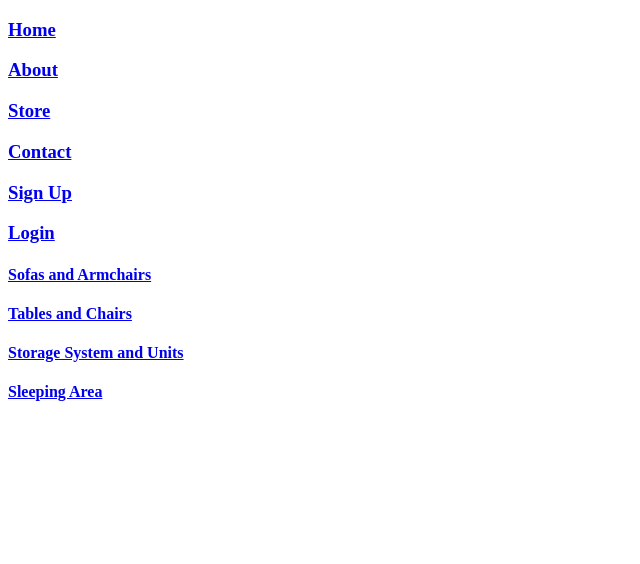
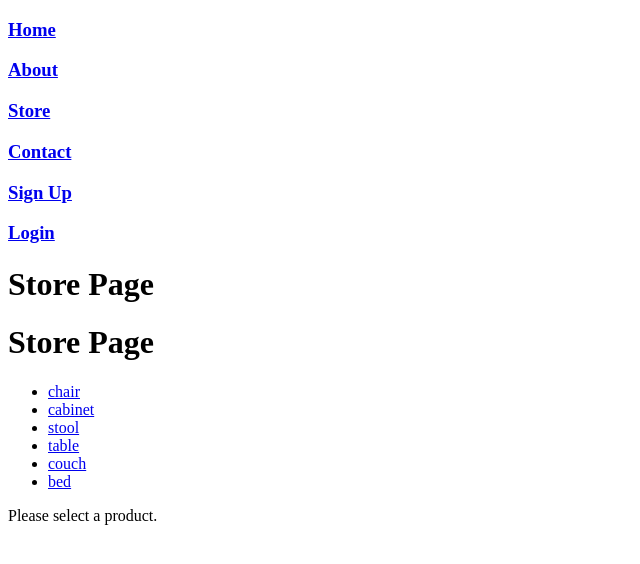
Before and after one commit to Jaden51/furnify, a React (Create React App) app in the folder client/: page /store in a window 1280 px wide. Shown: the top 564 px of the page, without its empty margins (0-640 px from the left). Built offline with nearby package versions, Linux system fonts and the light colour scheme; no server answers.

Commit message:
Finished basic app, ready for styling

```diff
--- a/client/src/components/NavBar.js
+++ b/client/src/components/NavBar.js
@@ -13,6 +13,7 @@ import Contact from '../containers/Contact';
 import SignUp from '../components/SignUp';
 import Login from '../components/Login';
 import ProductUpload from './ProductUpload/ProductUpload';
+import Success from './ProductUpload/Success';
 
 if (localStorage.token) {
     setAuthToken(localStorage.token);
@@ -59,12 +60,13 @@ class NavBar extends Component {
                 <Switch>
                     <Route path='/' exact component={Home} />
                     <Route path='/about' exact component={About} />
-                    <Route path='/store' exact component={Store} />
+                    <Route path='/store' component={Store} />
                     <Route path='/contact' exact component={Contact} />
                     <PrivateRoute path='/profile' exact component={UserProfile} />
                     <PrivateRoute path='/post' exact component={ProductUpload} />
                     <Route path='/signup' exact component={SignUp} />
                     <Route path='/login' exact component={Login} />
+                    <Route path='/success' exact component={Success} />
                 </Switch>
             </div >
         )
--- a/client/src/components/ProductUpload/DetailsUpload.js
+++ b/client/src/components/ProductUpload/DetailsUpload.js
@@ -1,8 +1,7 @@
 import React, { Component } from 'react';
 import { connect } from 'react-redux';
 import { Formik, Form, Field } from 'formik';
-
-const CATEGORIES = ['Chair', 'Table', 'Stool', 'Loveseat'];
+import CATEGORIES from '../../data/categories';
 
 class DetailsUpload extends Component {
     constructor(props) {
@@ -26,6 +25,17 @@ class DetailsUpload extends Component {
     }
 
     render() {
+
+        if (CATEGORIES) {
+            var categories = Object.keys(CATEGORIES).map((key, index) => {
+                return (
+                    <option key={CATEGORIES[key]} value={CATEGORIES[key]}>
+                        {CATEGORIES[key]}
+                    </option>
+                )
+            })
+        }
+
         return (
             <Formik initialValues={this.state}>
                 <Form>
@@ -39,22 +49,10 @@ class DetailsUpload extends Component {
                     />
                     <Field
                         component='select'
-                        name='productType'
-                        onChange={this.handleChange}
-                    >
-                        <option>Non-Refurbished</option>
-                        <option>Refurbished</option>
-                    </Field>
-                    <Field
-                        component='select'
                         name='category'
                         onChange={this.handleChange}
                     >
-                        {CATEGORIES.map(category => (
-                            <option key={category} value={category}>
-                                {category}
-                            </option>
-                        ))}
+                        {categories}
                     </Field>
                     <Field
                         type='text'
--- a/client/src/components/ProductUpload/ProductUpload.js
+++ b/client/src/components/ProductUpload/ProductUpload.js
@@ -1,11 +1,13 @@
 import React, { Component } from 'react';
 import { connect } from 'react-redux';
 import * as actions from '../../store/actions/index';
+import STATUS from '../../data/status';
 
 import DetailsUpload from './DetailsUpload';
 import ImageUpload from './ImageUpload';
 import PaymentUpload from './PaymentUpload';
 import ContactUpload from './ContactUpload';
+import { Link } from 'react-router-dom';
 
 class ProductUpload extends Component {
     constructor(props) {
@@ -24,7 +26,7 @@ class ProductUpload extends Component {
                 paymentMethod: '',
                 phoneNumber: 0,
                 email: '',
-                status: 'Under review'
+                status: STATUS.review
             }
         }
     }
@@ -116,10 +118,7 @@ class ProductUpload extends Component {
                 <ImageUpload toProductUpload={this.getImageData} />
                 <PaymentUpload toProductUpload={this.getPaymentData} />
                 <ContactUpload toProductUpload={this.getContactData} />
-                <button
-                    onClick={this.submitProduct}
-                    className='button'
-                >Post Furniture</button>
+                <button onClick={this.submitProduct}><Link to='/success'>Post Furniture</Link></button>
             </div >
         )
     }
--- /dev/null
+++ b/client/src/components/ProductUpload/Success.js
@@ -0,0 +1,9 @@
+import React from 'react';
+
+const Success = () => {
+    return (
+        <div>Success page</div>
+    )
+}
+
+export default Success;
--- a/client/src/components/Store/Product.js
+++ b/client/src/components/Store/Product.js
@@ -4,14 +4,16 @@ import { useParams } from 'react-router-dom';
 const Product = ({ data }) => {
     const { productId } = useParams();
     const product = data.find(p => p.id === productId);
+
     let productData;
 
     if (product) {
         productData = (
             <div>
-                <h3> {product.name} </h3>
+                <h3> {product.title} </h3>
+                <img alt='temp img'></img>
+                <p>{product.price}</p>
                 <p>{product.description}</p>
-                <hr />
                 <h4>{product.status}</h4>
             </div>
         )
--- a/client/src/components/Store/Products.js
+++ b/client/src/components/Store/Products.js
@@ -1,14 +1,15 @@
 import React from 'react';
 import { Link, Route, useRouteMatch } from 'react-router-dom';
 import STORE_ITEMS from '../../data/storeItems';
+import Product from './Product';
 
-const Products = ({ match }) => {
+const Products = () => {
     const { url } = useRouteMatch();
 
-    const productList = productData.map(product => {
+    const productList = STORE_ITEMS.map(product => {
         return (
             <li key={product.id}>
-                <Link to={`${url}/${product.id}`}>{product.name}</Link>
+                <Link to={`${url}/${product.id}`}>{product.title}</Link>
             </li>
         )
     })
@@ -17,13 +18,13 @@ const Products = ({ match }) => {
         <div>
             <div>
                 <div>
-                    <h3>Products</h3>
+                    <h1>Store Page</h1>
                     <ul>{productList}</ul>
                 </div>
             </div>
 
             <Route path={`${url}/:productId`}>
-                <Product data={productData} />
+                <Product data={STORE_ITEMS} />
             </Route>
             <Route exact path={url}>
                 <p>Please select a product.</p>
@@ -32,3 +33,5 @@ const Products = ({ match }) => {
     );
 
 }
+
+export default Products;
--- a/client/src/containers/Store.js
+++ b/client/src/containers/Store.js
@@ -1,32 +1,14 @@
 import React from 'react';
-import { Link, Route, useParams, useRouteMatch } from 'react-router-dom';
-import SofasArmchairs from '../components/Store/SofasArmchairs';
-import TablesChairs from '../components/Store/SofasArmchairs';
-import Storage from '../components/Store/SofasArmchairs';
-import Sleep from '../components/Store/SofasArmchairs';
+import Products from '../components/Store/Products';
 
-const Item = () => {
-    const { name } = useParams();
+const Store = () => {
 
     return (
         <div>
-            <h3>{name}</h3>
-        </div>
-    );
-}
-
-const Store = () => {
-    const { url, path } = useRouteMatch();
-
-    return (
-        <div>
-            <h4><Link to={`${url}/sofas-and-armchairs`}>Sofas and Armchairs</Link></h4>
-            <h4><Link to={`${url}/tables-and-chairs`}>Tables and Chairs</Link></h4>
-            <h4><Link to={`${url}/storage-systems`}>Storage System and Units</Link></h4>
-            <h4><Link to={`${url}/sleeping-area`}>Sleeping Area</Link></h4>
-            <Route exact path={`${path}/:name`}>
-                <Item />
-            </Route>
+            <h1>Store Page</h1>
+            <div>
+                <Products />
+            </div>
         </div>
     )
 }
--- a/client/src/data/categories.js
+++ b/client/src/data/categories.js
@@ -1,5 +1,5 @@
 const CATEGORIES = {
-    softAndArmchairs: "Sofas and Armchairs",
+    sofaAndArmchairs: "Sofas and Armchairs",
     tablesAndChairs: "Tables and Chairs",
     storage: "Storage System and Units",
     sleeping: "Sleeping Area",
--- /dev/null
+++ b/client/src/data/status.js
@@ -0,0 +1,8 @@
+const STATUS = {
+    review: 'Under Review',
+    purchased: 'Product purchased. Check your email for pickup details.',
+    available: 'Available',
+    sold: 'Sold'
+}
+
+export default STATUS;
--- a/client/src/data/storeItems.js
+++ b/client/src/data/storeItems.js
@@ -4,59 +4,70 @@ import chair3 from '../assets/chair3.jpg';
 import chair4 from '../assets/chair4.jpg';
 import couch1 from '../assets/couch1.jpg';
 import stool1 from '../assets/stool1.jpg';
+import CATEGORIES from './categories';
+import STATUS from './status';
 
 const STORE_ITEMS = [
     {
-        id: 1,
-        category: 'Tables and Chairs',
-        color: 'orange',
+        id: '1',
+        title: 'chair',
+        category: CATEGORIES.tablesAndChairs,
         price: '$19.99',
         image: chair1,
         quantity: 1,
-        weight: '100lb',
-        location: 'test address',
-        createdAt: 'date',
-        description: 'test description'
+        description: 'test description',
+        status: STATUS.available
     },
     {
-        id: 2,
-        category: 'Tables and Chairs',
-        item: 'chair',
-        color: 'pink',
+        id: '2',
+        title: 'cabinet',
+        category: CATEGORIES.storage,
         price: '$29.99',
-        image: chair2
+        image: chair2,
+        quantity: 1,
+        description: 'test description',
+        status: STATUS.available
     },
     {
-        id: 3,
-        category: 'Tables and Chairs',
-        item: 'chair',
-        color: 'white',
+        id: '3',
+        title: 'stool',
+        category: CATEGORIES.tablesAndChairs,
         price: '$39.99',
-        image: chair3
+        image: chair3,
+        quantity: 1,
+        description: 'test description',
+        status: STATUS.available
     },
     {
-        id: 4,
-        category: 'Tables and Chairs',
-        item: 'chair',
-        color: 'baige',
+        id: '4',
+        title: 'table',
+        category: CATEGORIES.tablesAndChairs,
         price: '$49.99',
-        image: chair4
+        image: chair4,
+        quantity: 1,
+        description: 'test description',
+        status: STATUS.available
     },
     {
-        id: 5,
-        category: 'Sofas and Armchairs',
-        item: 'couch',
-        color: 'green',
-        price: '$49.99',
-        image: couch1
+        id: '5',
+        title: 'couch',
+        category: CATEGORIES.sofaAndArmchairs,
+        price: '$59.99',
+        image: couch1,
+        quantity: 1,
+        description: 'test description',
+        status: STATUS.available
     },
     {
-        id: 7,
-        item: 'Kids Furniture',
-        color: 'white',
-        price: '$79.99',
-        image: stool1
-    }
+        id: '6',
+        title: 'bed',
+        category: CATEGORIES.sleeping,
+        price: '$69.99',
+        image: stool1,
+        quantity: 1,
+        description: 'test description',
+        status: STATUS.sold
+    },
 ];
 
 export default STORE_ITEMS;
```
